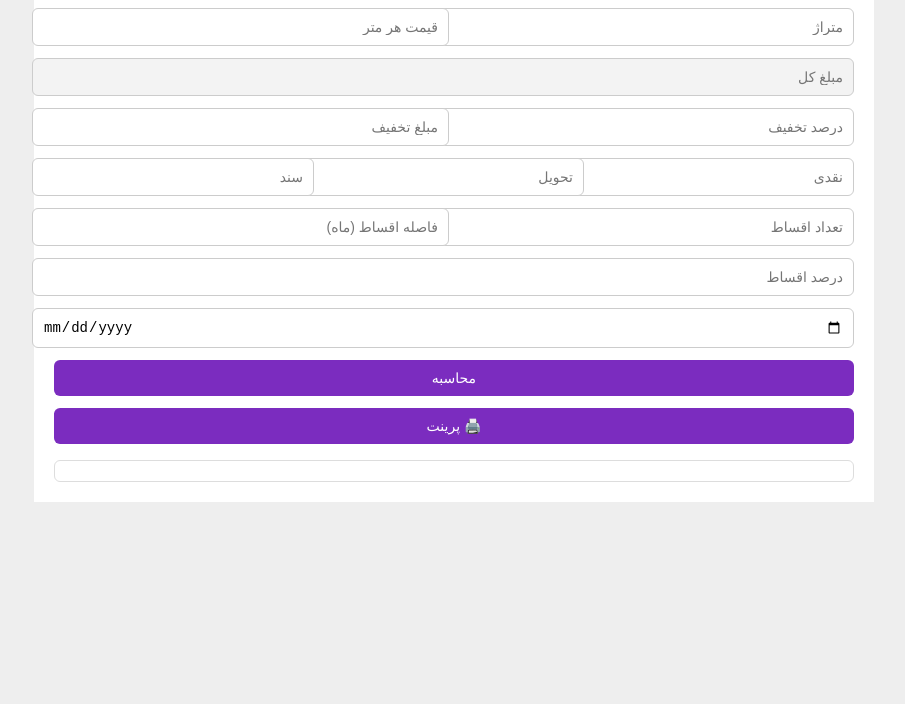
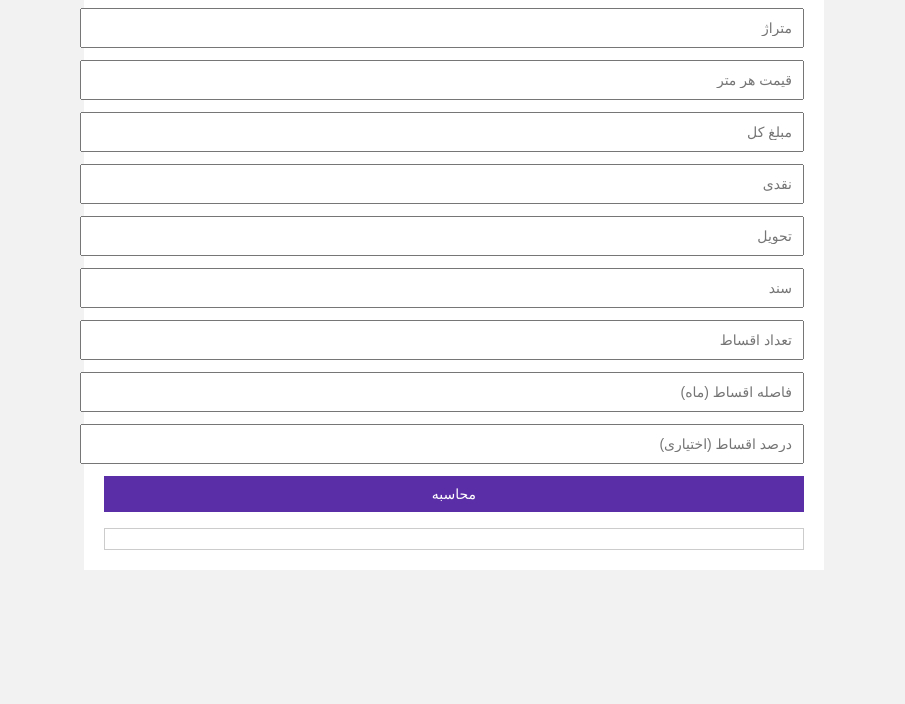
Before and after one commit to babijoon6586-arch/New, a plain HTML site: page index.html in a window 1280 px wide. Shown: the part 96-800 px from the top of the page, without its empty margins (186-1091 px from the left). Drawn offline with Linux system fonts and the light colour scheme.

Commit message:
Update title and layout for installment calculation

```diff
--- a/index.html
+++ b/index.html
@@ -3,168 +3,89 @@
 <head>
 <meta charset="UTF-8">
 <meta name="viewport" content="width=device-width, initial-scale=1.0">
-<title>پیش فاکتور فروش</title>
+<title>محاسبه اقساط</title>
 
 <style>
-body{font-family:tahoma;direction:rtl;background:#eee;margin:0}
-.page{background:#fff;max-width:800px;margin:10px auto;padding:20px}
-h2{text-align:center}
-
-.topbar{
-  display:flex;
-  justify-content:space-between;
-  font-size:14px;
-  margin-bottom:10px
-}
-
-input,button{
-  width:100%;
-  padding:10px;
-  margin:6px 0;
-  font-size:14px;
-  border-radius:6px;
-  border:1px solid #ccc
-}
-input[readonly]{background:#f3f3f3}
-
-button{background:#7b2cbf;color:#fff;border:none}
-
-.row{display:flex;gap:10px}
-.row>div{flex:1}
-
-.box{
-  border:1px solid #ddd;
-  padding:10px;
-  margin-top:10px;
-  border-radius:6px;
-  white-space:pre-line
-}
-.bold{font-weight:bold}
-
-@media print{
-  button,input,.hide-print{display:none}
-  body{background:#fff}
-  .page{margin:0}
-  .print-only{display:block}
-}
-.print-only{display:none;font-weight:bold}
+body{font-family:tahoma;direction:rtl;background:#f2f2f2;margin:0}
+.page{background:#fff;max-width:700px;margin:20px auto;padding:20px}
+input,button{width:100%;padding:10px;margin:6px 0;font-size:14px}
+button{background:#5a2ea6;color:#fff;border:none}
+.box{margin-top:10px;padding:10px;border:1px solid #ccc;white-space:pre-line}
 </style>
 </head>
 <body>
 
 <div class="page">
+<h3>محاسبه اقساط</h3>
 
-<div class="topbar">
-  <div id="date"></div>
-  <div id="time"></div>
-</div>
+<input id="area" placeholder="متراژ">
+<input id="pricePerMeter" class="money" placeholder="قیمت هر متر">
+<input id="total" class="money" placeholder="مبلغ کل" readonly>
 
-<h2>پیش فاکتور فروش</h2>
+<input id="cash" class="money" placeholder="نقدی">
+<input id="delivery" class="money" placeholder="تحویل">
+<input id="doc" class="money" placeholder="سند">
 
-<div class="row hide-print">
-  <div><input id="area" placeholder="متراژ"></div>
-  <div><input id="pricePerMeter" class="money" inputmode="numeric" placeholder="قیمت هر متر"></div>
-</div>
+<input id="count" placeholder="تعداد اقساط">
+<input id="gap" placeholder="فاصله اقساط (ماه)">
+<input id="percent" placeholder="درصد اقساط (اختیاری)">
 
-<input id="total" class="money hide-print" placeholder="مبلغ کل" readonly>
+<button onclick="calc()">محاسبه</button>
 
-<div class="row hide-print">
-  <div><input id="discountPercent" inputmode="numeric" placeholder="درصد تخفیف"></div>
-  <div><input id="discountAmount" class="money" inputmode="numeric" placeholder="مبلغ تخفیف"></div>
-</div>
-
-<div class="row hide-print">
-  <div><input id="cash" class="money" inputmode="numeric" placeholder="نقدی"></div>
-  <div><input id="delivery" class="money" inputmode="numeric" placeholder="تحویل"></div>
-  <div><input id="doc" class="money" inputmode="numeric" placeholder="سند"></div>
-</div>
-
-<div class="row hide-print">
-  <div><input id="count" inputmode="numeric" placeholder="تعداد اقساط"></div>
-  <div><input id="gap" inputmode="numeric" placeholder="فاصله اقساط (ماه)"></div>
-</div>
-
-<input id="percent" inputmode="numeric" class="hide-print" placeholder="درصد اقساط">
-
-<input id="startDate" type="date" class="hide-print">
-
-<button onclick="calc()" class="hide-print">محاسبه</button>
-<button onclick="window.print()" class="hide-print">🖨️ پرینت</button>
-
-<div id="equalBox" class="box bold"></div>
-
-<div class="box print-only">
-تاریخ: <span id="pDate"></span><br>
-متراژ: <span id="pArea"></span> متر<br>
-قیمت هر متر: <span id="pPrice"></span> تومان<br>
-قسط مساوی: <span id="pInstallment"></span> تومان<br>
-شروع اقساط: <span id="pStart"></span>
-</div>
-
+<div id="result" class="box"></div>
 </div>
 
 <script>
-// تاریخ و ساعت شمسی
-setInterval(()=>{
-  const d=new Date();
-  time.textContent=d.toLocaleTimeString('fa-IR');
-  date.textContent=d.toLocaleDateString('fa-IR');
-},1000);
-
-// 🔥 فرمت سه‌رقمی دستی (قطعی)
-function formatMoney(value){
-  value=value.replace(/,/g,'').replace(/\D/g,'');
-  return value.replace(/\B(?=(\d{3})+(?!\d))/g, ",");
+// ---------- سه‌رقمی قطعی ----------
+function formatMoney(v){
+  v = v.replace(/,/g,'').replace(/\D/g,'');
+  return v.replace(/\B(?=(\d{3})+(?!\d))/g, ',');
 }
 
 document.addEventListener('input',e=>{
-  if(!e.target.classList.contains('money')) return;
-  e.target.value=formatMoney(e.target.value);
+  if(e.target.classList.contains('money')){
+    e.target.value = formatMoney(e.target.value);
+  }
 });
 
-// عدد خام
 function num(id){
-  return Number(
-    document.getElementById(id).value.replace(/,/g,'')
-  ) || 0;
+  return Number(document.getElementById(id).value.replace(/,/g,'')) || 0;
 }
 
-// مبلغ کل
-area.oninput=pricePerMeter.oninput=()=>{
-  total.value=formatMoney(
-    (Number(area.value)||0)*num('pricePerMeter')+''
-  );
-};
+// ---------- مبلغ کل ----------
+document.getElementById('area').addEventListener('input',calcTotal);
+document.getElementById('pricePerMeter').addEventListener('input',calcTotal);
 
+function calcTotal(){
+  let t = (Number(area.value)||0) * num('pricePerMeter');
+  total.value = t ? formatMoney(String(t)) : '';
+}
+
+// ---------- محاسبه اقساط ----------
 function calc(){
-  let totalVal=num('total');
+  let totalVal = num('total');
+  let cash = num('cash');
+  let delivery = num('delivery');
+  let doc = num('doc');
 
-  if(discountPercent.value)
-    totalVal-=totalVal*(Number(discountPercent.value)/100);
-  if(discountAmount.value)
-    totalVal-=num('discountAmount');
+  let count = Number(document.getElementById('count').value) || 1;
+  let gap = Number(document.getElementById('gap').value) || 1;
 
-  const cash=num('cash'),delivery=num('delivery'),doc=num('doc');
-  const cnt=Number(count.value)||1,gp=Number(gap.value)||1;
+  let percentInput = document.getElementById('percent').value;
+  let percent = percentInput ? Number(percentInput)/100 :
+    ((count*gap)<=6 ? 0.04 : (count*gap)<=12 ? 0.06 : 0.08);
 
-  let percentVal=percent.value?Number(percent.value)/100:
-    ((cnt*gp)<=6?0.04:(cnt*gp)<=12?0.06:0.08);
-  percent.value=percentVal*100;
+  let net = totalVal - (cash + delivery + doc);
+  let base = net / count;
 
-  let net=totalVal-(cash+delivery+doc);
-  let base=net/cnt,sum=0;
+  let txt = '';
+  for(let i>=1;i<=count;i++){
+    let inst = base;
+    if(i>1) inst += base * percent * i * gap;
+    txt += `قسط ${i}: ${Math.round(inst).toLocaleString()} تومان\n`;
+  }
 
-  for(let i>=1;i<=cnt;i++)
-    sum+=base+(i>1?base*percentVal*i*gp:0);
-
-  let equal=Math.round(sum/cnt);
-  equalBox.textContent='قسط مساوی: '+formatMoney(equal+'')+' تومان';
-
-  pDate.textContent=date.textContent;
-  pArea.textContent=area.value;
-  pPrice.textContent=formatMoney(num('pricePerMeter')+'');
-  pInstallment.textContent=formatMoney(equal+'');
-  pStart.textContent=startDate.value||'-';
+  document.getElementById('result').textContent = txt;
 }
 </script>
 
```
